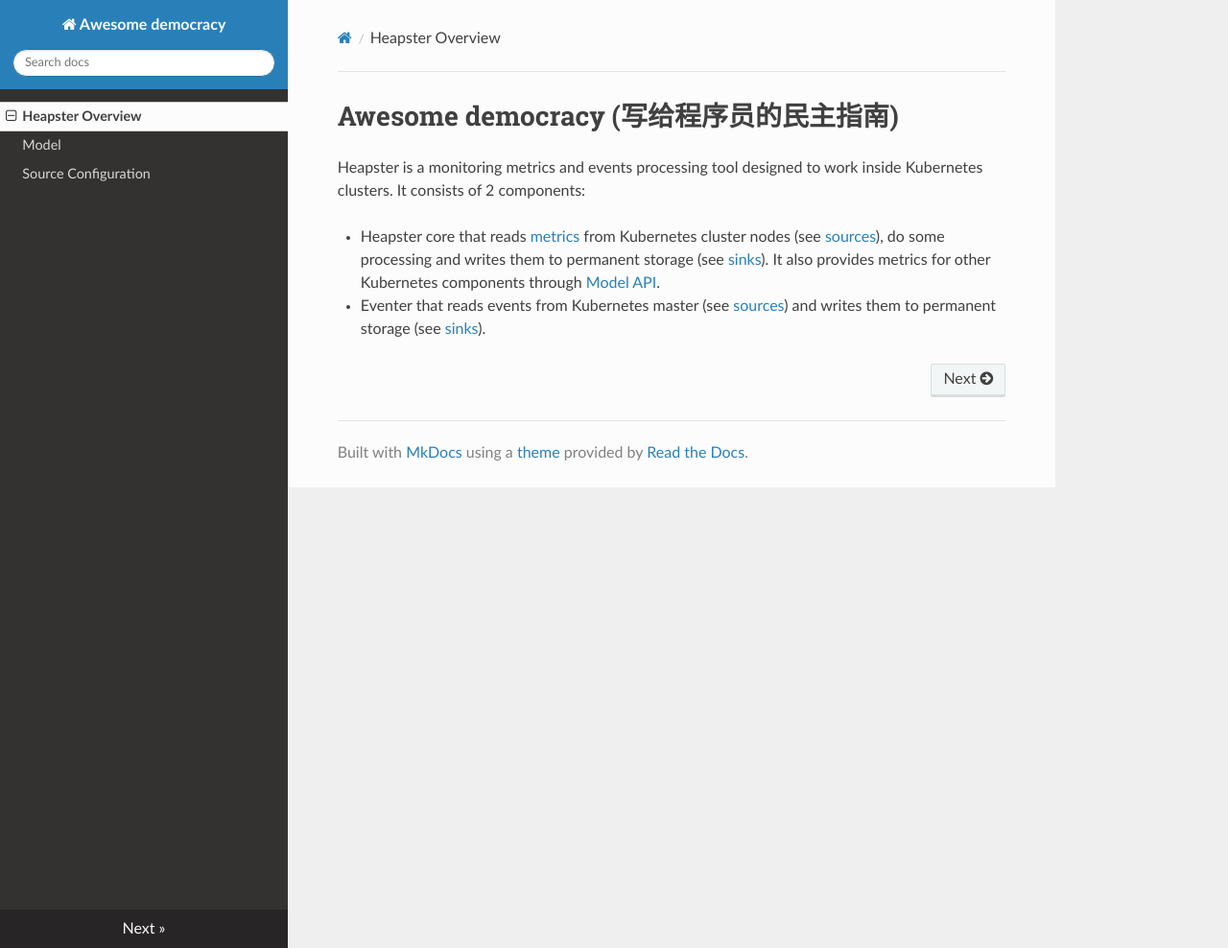
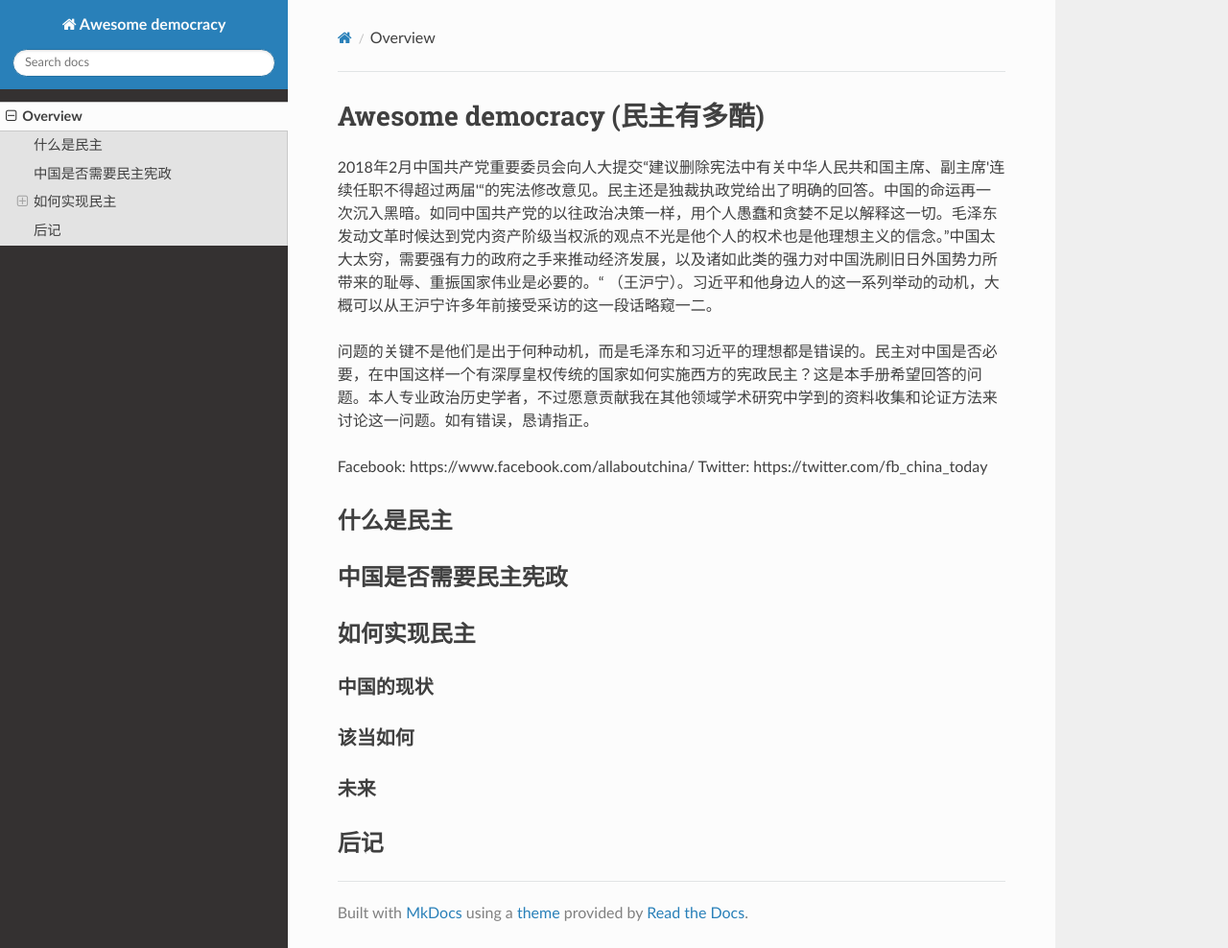
Before and after one commit to fbchinatoday/awesome_democracy, an MkDocs documentation site: the page built from docs/index.md, in a window 1280 px wide and 988 px high. Shown: the whole window at 96% size. Built offline with MkDocs 1.6.1, drawn with Linux system fonts in a browser that asks for light colours; nearby versions of some CDN libraries; old or Windows-style settings are respelled for this version of MkDocs.

```diff
--- a/docs/index.md
+++ b/docs/index.md
@@ -1,11 +1,24 @@
-Awesome democracy (写给程序员的民主指南)
+Awesome democracy (民主有多酷)
 ===================
 
-Heapster is a monitoring metrics and events processing tool designed to work inside Kubernetes clusters. It consists of 2 components:
+2018年2月中国共产党重要委员会向人大提交“建议删除宪法中有关中华人民共和国主席、副主席'连续任职不得超过两届'“的宪法修改意见。民主还是独裁执政党给出了明确的回答。中国的命运再一次沉入黑暗。如同中国共产党的以往政治决策一样，用个人愚蠢和贪婪不足以解释这一切。毛泽东发动文革时候达到党内资产阶级当权派的观点不光是他个人的权术也是他理想主义的信念。”中国太大太穷，需要强有力的政府之手来推动经济发展，以及诸如此类的强力对中国洗刷旧日外国势力所带来的耻辱、重振国家伟业是必要的。“ （王沪宁）。习近平和他身边人的这一系列举动的动机，大概可以从王沪宁许多年前接受采访的这一段话略窥一二。
 
-* Heapster core that reads [metrics](storage-schema.md) from Kubernetes cluster nodes (see [sources](source-configuration.md)),
-do some processing and writes them to permanent storage (see [sinks](sink-configuration.md)).
-It also provides metrics for other Kubernetes components through [Model API](model.md).
+问题的关键不是他们是出于何种动机，而是毛泽东和习近平的理想都是错误的。民主对中国是否必要，在中国这样一个有深厚皇权传统的国家如何实施西方的宪政民主？这是本手册希望回答的问题。本人专业政治历史学者，不过愿意贡献我在其他领域学术研究中学到的资料收集和论证方法来讨论这一问题。如有错误，恳请指正。
 
-* Eventer that reads events from Kubernetes master (see [sources](source-configuration.md)) and writes them to permanent storage
-(see [sinks](sink-configuration.md)).
+Facebook: https://www.facebook.com/allaboutchina/
+Twitter: https://twitter.com/fb_china_today
+
+
+## 什么是民主
+
+## 中国是否需要民主宪政
+
+## 如何实现民主
+
+### 中国的现状
+
+### 该当如何
+
+### 未来
+
+## 后记
--- a/mkdocs.yml
+++ b/mkdocs.yml
@@ -1,6 +1,4 @@
 site_name: Awesome democracy
 pages:
-- Heapster Overview: index.md
-- Model: model.md
-- Source Configuration: source-configuration.md
+- Overview: index.md
 theme: readthedocs
```
Also changed, not shown: docs/model.md (deleted, +0 -77 lines), docs/source-configuration.md (deleted, +0 -87 lines).
